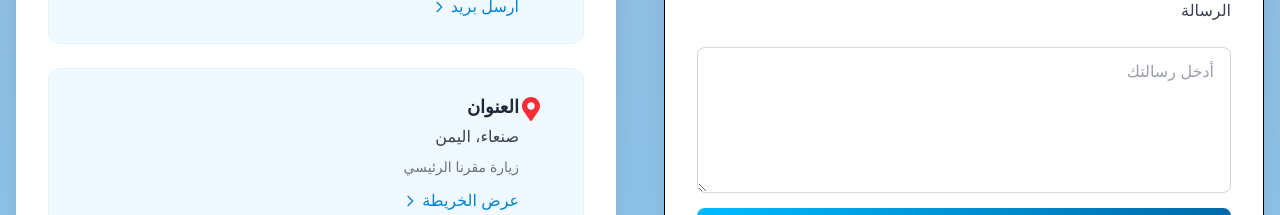
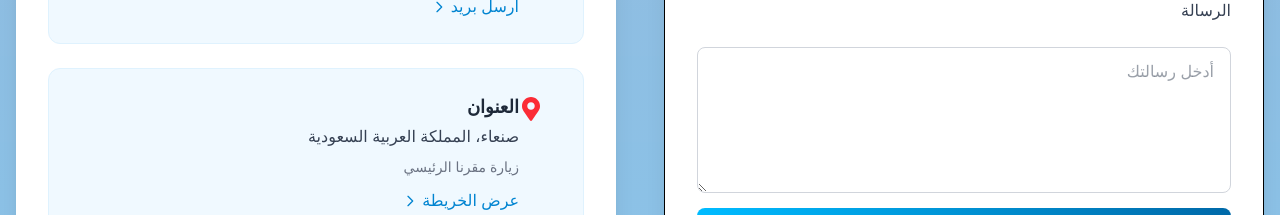
Before and after one commit to Moh-abah/AWH, a Next.js app: page /contact in a window 1280 px wide. Shown: the part 940-1155 px from the top of the page. Built offline with nearby package versions, Linux system fonts and the light colour scheme.

Commit message:
new locasion

```diff
--- a/src/app/contact/page.tsx
+++ b/src/app/contact/page.tsx
@@ -47,7 +47,7 @@ export default function ContactPage() {
             content: '+966 555864375',
             description: 'اتصل بنا خلال ساعات العمل',
             action: 'اتصل الآن',
-            link: 'tel:+967780090882'
+            link: 'tel:+966 555864375'
         },
         {
             icon: <FaEnvelope className="text-green-500" />,
@@ -60,7 +60,7 @@ export default function ContactPage() {
         {
             icon: <FaMapMarkerAlt className="text-red-500" />,
             title: 'العنوان',
-            content: 'صنعاء، اليمن',
+            content: 'صنعاء، المملكة العربية السعودية',
             description: 'زيارة مقرنا الرئيسي',
             action: 'عرض الخريطة',
             link: '#map'
```
